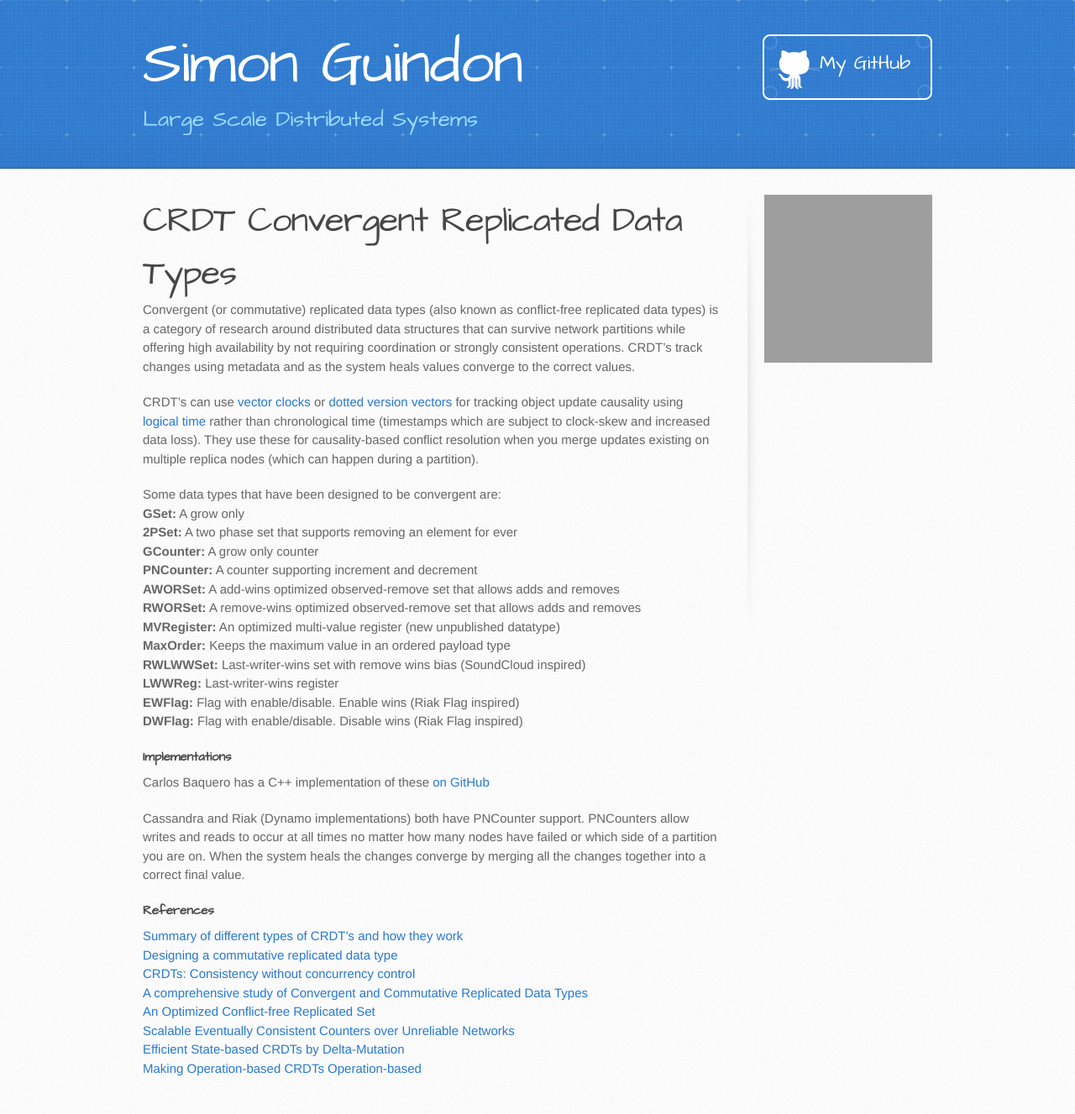
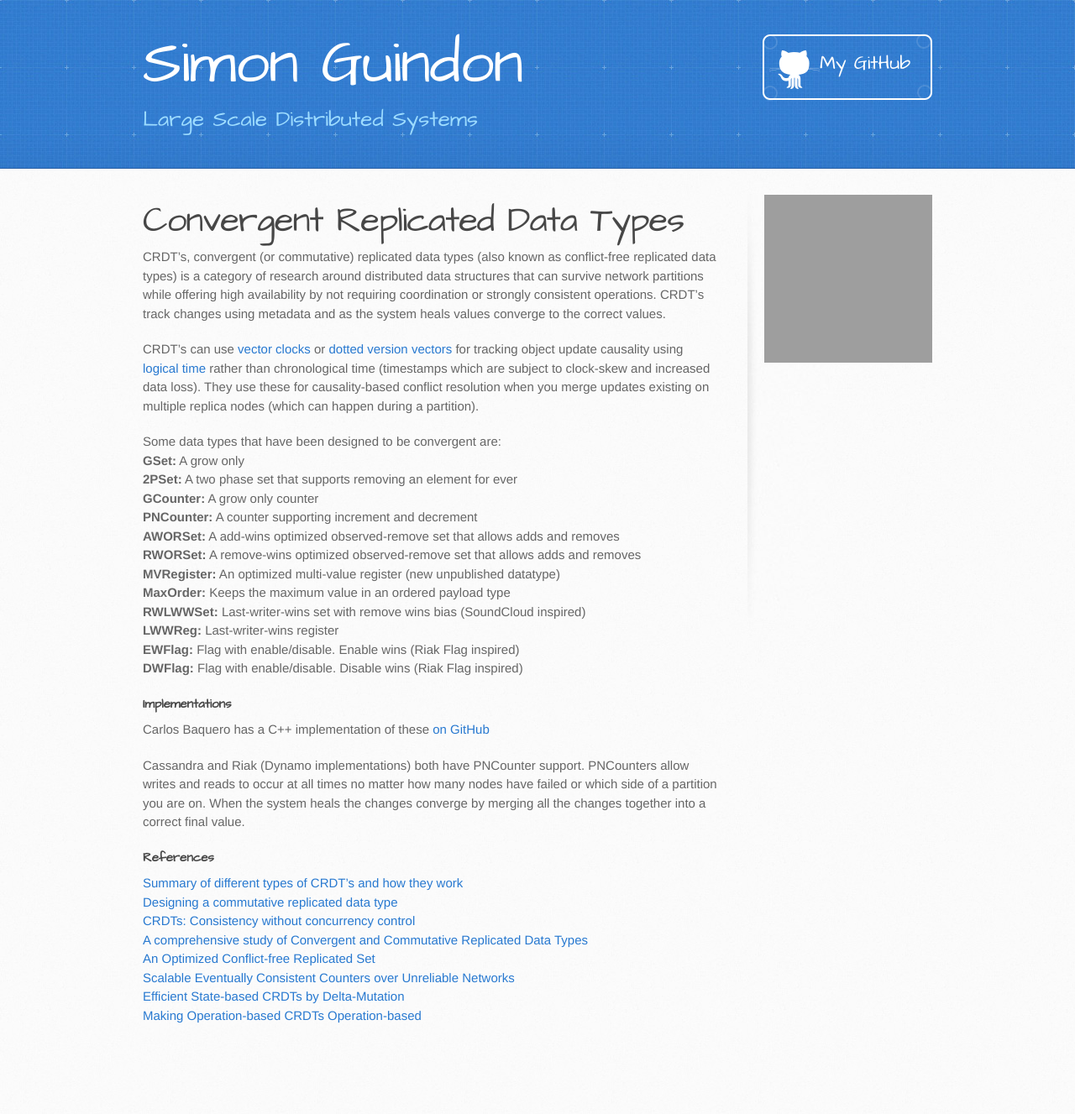
Before and after one commit to simongui/simongui.github.io, a Jekyll site: the page built from distributed-systems/crdt.md, in a window 1280 px wide. Shown: the whole page at 84% size. Built offline with Jekyll 4.4.1, drawn with Linux system fonts in a browser that asks for light colours; after the commit the page ends 1264 px from its top, so only the background shows below that; grey boxes are pictures that could not be loaded.

Commit message:
no message

```diff
--- a/distributed-systems/crdt.md
+++ b/distributed-systems/crdt.md
@@ -1,11 +1,11 @@
 ---
 layout: default
-title: CRDT Convergent Replicated Data Types
+title: Convergent Replicated Data Types
 ---
 
 # {{ page.title }}
 
-Convergent (or commutative) replicated data types (also known as conflict-free replicated data types) is a category of research around distributed data structures that can survive network partitions while offering high availability by not requiring coordination or strongly consistent operations. CRDT's track changes using metadata and as the system heals values converge to the correct values.
+CRDT's, convergent (or commutative) replicated data types (also known as conflict-free replicated data types) is a category of research around distributed data structures that can survive network partitions while offering high availability by not requiring coordination or strongly consistent operations. CRDT's track changes using metadata and as the system heals values converge to the correct values.
 
 CRDT's can use [vector clocks](http://en.wikipedia.org/wiki/Vector_clock){:target="_blank"} or [dotted version vectors](http://arxiv.org/pdf/1011.5808v1.pdf){:target="_blank"} for tracking object update causality using [logical time](http://research.microsoft.com/en-us/um/people/lamport/pubs/time-clocks.pdf){:target="_blank"} rather than chronological time (timestamps which are subject to clock-skew and increased data loss). They use these for causality-based conflict resolution when you merge updates existing on multiple replica nodes (which can happen during a partition).
 
```
